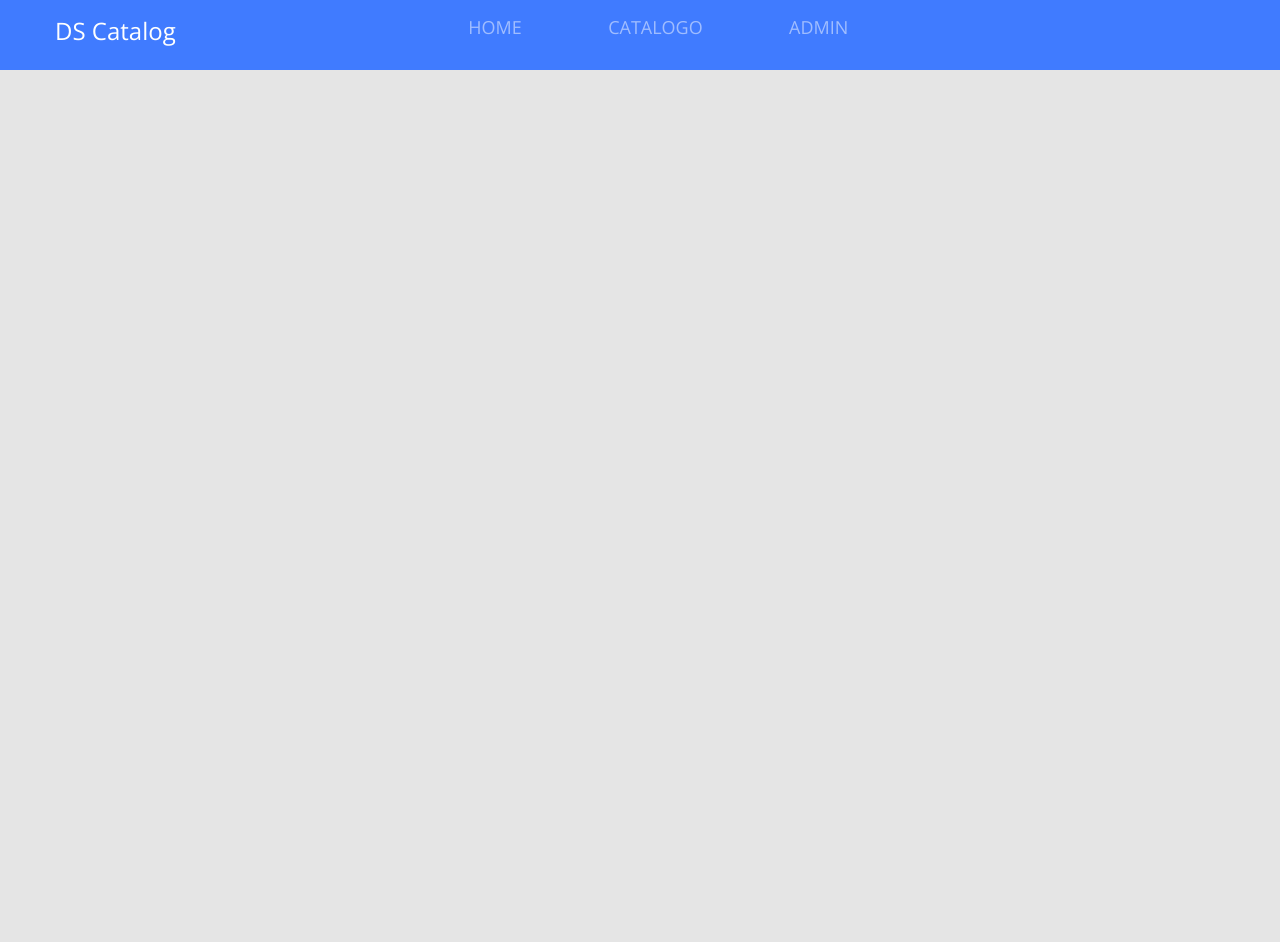
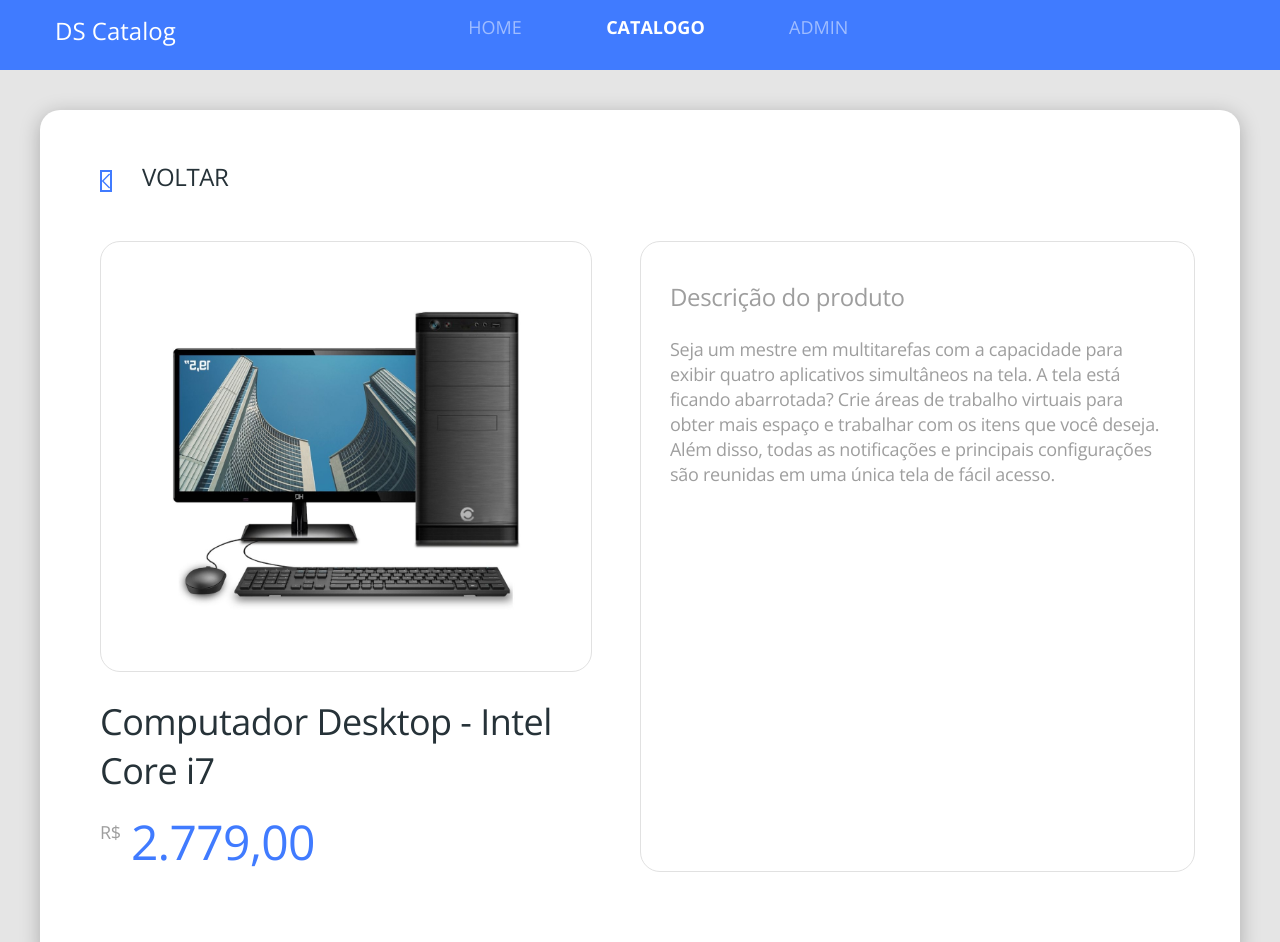
Before and after one commit to vilsonmoro/dscatalog-bootcamp-devsuperior, a React (Create React App) app in the folder front-web/: page /products/1 in a window 1280 px wide. Shown: the top 942 px of the page. Before the commit the page ends 800 px from the top, so only its background shows below. Built offline with nearby package versions, Linux system fonts and the light colour scheme.

Commit message:
Product Details

```diff
--- a/front-web/src/Routes.tsx
+++ b/front-web/src/Routes.tsx
@@ -3,6 +3,7 @@
 import Navbar from './core/components/Navbar';
 import Admin from './pages/Admin';
 import Catalog from './pages/Catalog';
+import ProductDetails from './pages/Catalog/components/ProductDetails';
 import Home from './pages/home';
 
 
@@ -15,12 +16,17 @@
                  <Home />
              </Route>
 
-             <Route path="/catalog">
+             <Route path="/products" exact>
                  <Catalog />
              </Route>
              <Route path="/admin">
                  <Admin />
              </Route>
+
+             <Route path="/products/:productId">
+                 <ProductDetails />
+             </Route>
+
         </Switch>
     </BrowserRouter>
 );
--- a/front-web/src/core/components/ButtonIcon/styles.scss
+++ b/front-web/src/core/components/ButtonIcon/styles.scss
@@ -12,4 +12,5 @@
     display: flex;
     align-items: center;
     justify-content: center;
+    color: #fff;
 }
--- a/front-web/src/core/components/Navbar/index.tsx
+++ b/front-web/src/core/components/Navbar/index.tsx
@@ -18,7 +18,7 @@
                 </li>
 
                 <li>
-                    <NavLink to="/catalog" activeClassName="active">
+                    <NavLink to="/products" activeClassName="active">
                         CATALOGO
                     </NavLink>
                 </li>
--- a/front-web/src/pages/Catalog/components/ProductCard/index.tsx
+++ b/front-web/src/pages/Catalog/components/ProductCard/index.tsx
@@ -1,5 +1,6 @@
 import React from 'react';
 import {ReactComponent as ProductImage} from '../../../../core/assets/images/product.svg';
+import ProductPrice from '../ProductPrice';
 import './styles.scss';
 
 const ProductCard = () => (
@@ -10,10 +11,7 @@
              <h6 className="product-name">
               Computador Desktop - Intel Core i7
              </h6>
-             <div className="product-price-container">
-                 <span className="product-currency">R$</span>
-                 <h3 className="product-price">2.779,00</h3>
-             </div>
+             <ProductPrice price="2.779,00"/>
          </div>
     </div>
 );
--- a/front-web/src/pages/Catalog/components/ProductCard/styles.scss
+++ b/front-web/src/pages/Catalog/components/ProductCard/styles.scss
@@ -14,24 +14,5 @@
     font-size: 18px;
     line-height: 25px;
     letter-spacing: -0.015em;
+    color: #263238;
 }
-
-.product-price-container{
-    display: flex;
-    margin-top: 25px;
-}
-
-.product-currency{
-   font-size: 18px;
-   line-height: 25px;
-   letter-spacing: -0.015em;
-   color: #9E9E9E;
-}
-
-.product-price{
-    font-size: 32px;
-    line-height: 44px;
-    letter-spacing: -0.015em;
-    color: #407BFF;
-    margin-left: 10px;
-}
--- /dev/null
+++ b/front-web/src/pages/Catalog/components/ProductDetails/index.tsx
@@ -0,0 +1,51 @@
+import React from 'react';
+import { Link, useParams } from 'react-router-dom';
+import { ReactComponent as ArrowIcon } from '../../../../core/assets/images/arrow.svg';
+import { ReactComponent as ProductImage } from '../../../../core/assets/images/product.svg';
+import ProductPrice from '../ProductPrice';
+import './styles.scss';
+
+type ParamsType = {
+    productId: string;
+}
+
+const ProductDetails = () => {
+    const { productId } = useParams<ParamsType>();
+    console.log(productId);
+    return (
+        <div className="product-details-container">
+            <div className="card-base border-radius-20 product-details">
+                <Link to="/products" className="products-details-goback">
+                    <ArrowIcon className="icon-goback" />
+                    <h1 className="text-goback">Voltar</h1>
+                </Link>
+
+                <div className="row">
+                    <div className="col-6 pr-5">
+                         <div className="product-details-card text-center">
+                             <ProductImage className="product-details-image" />
+                         </div>
+                         <h1 className="products-details-name">
+                              Computador Desktop - Intel Core i7
+                         </h1>
+                         <ProductPrice price="2.779,00"/>
+                    </div>
+                    <div className="col-6 product-details-card">
+                      <h1 className="product-description-title">Descrição do produto</h1>
+                      <p className="product-description-text">
+                      Seja um mestre em multitarefas com a capacidade para exibir quatro aplicativos
+                      simultâneos na tela. A tela está ficando abarrotada? Crie áreas de trabalho virtuais
+                       para obter mais espaço e trabalhar com os itens que você deseja. Além disso, todas as
+                       notificações e principais configurações são reunidas em uma única tela de fácil acesso.
+
+                      </p>
+                    </div>
+                </div>
+            </div>
+
+        </div>
+
+    );
+}
+
+export default ProductDetails;
--- /dev/null
+++ b/front-web/src/pages/Catalog/components/ProductDetails/styles.scss
@@ -0,0 +1,69 @@
+.product-details-container{
+    margin-top: 40px;
+    padding-left: 40px;
+    padding-right: 40px;
+}
+
+.product-details{
+    padding: 50px 60px 90px 60px;
+}
+
+.icon-goback{
+    color: #407BFF;
+    border: 2px solid #407BFF;
+    transform: rotate(-180deg);
+    margin-right: 30px;
+}
+
+.products-details-goback{
+    display: flex;
+    align-items: center;
+    margin-bottom: 40px;
+}
+
+.text-goback{
+   font-size: 24px;
+   line-height: 33px;
+   letter-spacing: -0.015em;
+   color: #263238;
+   text-transform: uppercase;
+}
+
+.product-details-card{
+    border: 1px solid #E1E1E1;
+    box-sizing: border-box;
+    border-radius: 20px;
+    padding: 38px 29px;
+}
+
+.product-details-image{
+    width: 353px;
+    height: 353px;
+}
+
+.product-description-title{
+    font-size: 24px;
+    line-height: 33px;
+    letter-spacing: -0.015em;
+    color: #9E9E9E;
+    margin-bottom: 24px;
+}
+
+.product-description-text{
+   font-size: 18px;
+   line-height: 25px;
+   letter-spacing: -0.015em;
+   color: #9E9E9E;
+}
+
+.products-details-name{
+    font-size: 36px;
+    line-height: 49px;
+    letter-spacing: -0.015em;
+    color: #263238;
+    margin-top: 25px;
+}
+
+.product-details .product-price{
+    font-size: 48px;
+}
--- /dev/null
+++ b/front-web/src/pages/Catalog/components/ProductPrice/index.tsx
@@ -0,0 +1,17 @@
+import React from 'react';
+import './styles.scss';
+
+type Props = {
+    price: string;
+}
+
+const ProductPrice = ({ price } : Props) => (
+    <div className="product-price-container">
+        <span className="product-currency">R$</span>
+        <h3 className="product-price">
+            { price }
+        </h3>
+    </div>
+)
+
+export default ProductPrice;
--- /dev/null
+++ b/front-web/src/pages/Catalog/components/ProductPrice/styles.scss
@@ -0,0 +1,19 @@
+.product-price-container{
+    display: flex;
+    margin-top: 25px;
+}
+
+.product-currency{
+   font-size: 18px;
+   line-height: 25px;
+   letter-spacing: -0.015em;
+   color: #9E9E9E;
+}
+
+.product-price{
+    font-size: 32px;
+    line-height: 44px;
+    letter-spacing: -0.015em;
+    color: #407BFF;
+    margin-left: 10px;
+}
--- a/front-web/src/pages/Catalog/index.tsx
+++ b/front-web/src/pages/Catalog/index.tsx
@@ -1,4 +1,5 @@
 import React from 'react';
+import { Link } from 'react-router-dom';
 import ProductCard from './components/ProductCard';
 import './styles.scss';
 
@@ -6,18 +7,14 @@
     <div className="catalog-container">
         <h1 className="catalog-title">Catálogo de produtos</h1>
         <div className="catalog-products">
-           <ProductCard />
-           <ProductCard />
-           <ProductCard />
-           <ProductCard />
-           <ProductCard />
-           <ProductCard />
-           <ProductCard />
-           <ProductCard />
-           <ProductCard />
-           <ProductCard />
-           <ProductCard />
-           <ProductCard />
+          <Link to="/products/1"><ProductCard /></Link>
+          <Link to="/products/2"><ProductCard /></Link>
+          <Link to="/products/3"><ProductCard /></Link>
+          <Link to="/products/4"><ProductCard /></Link>
+          <Link to="/products/5"><ProductCard /></Link>
+          <Link to="/products/6"><ProductCard /></Link>
+          <Link to="/products/7"><ProductCard /></Link>
+          <Link to="/products/8"><ProductCard /></Link>
         </div>
     </div>
 );
--- a/front-web/src/pages/home/index.tsx
+++ b/front-web/src/pages/home/index.tsx
@@ -12,7 +12,7 @@
                 <p className="text-subtitle">Ajudaremos você a encontrar os melhores <br />
                   produtos disponíveis no mercado.
                 </p>
-                 <Link to="/catalog">
+                 <Link to="/products">
                  <ButtonIcon text="inicie sua pesquisa"/>
                  </Link>
             </div>
```
Also changed, not shown: front-web/src/core/assets/images/arrow.svg.
